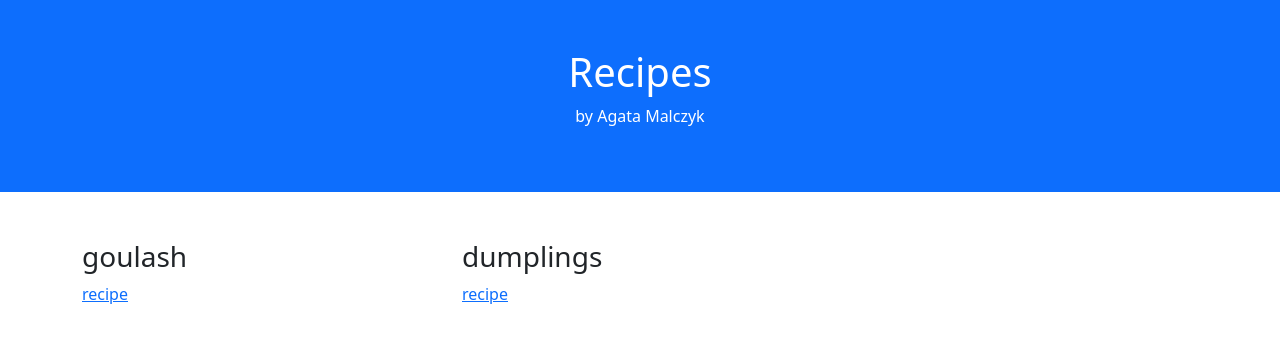
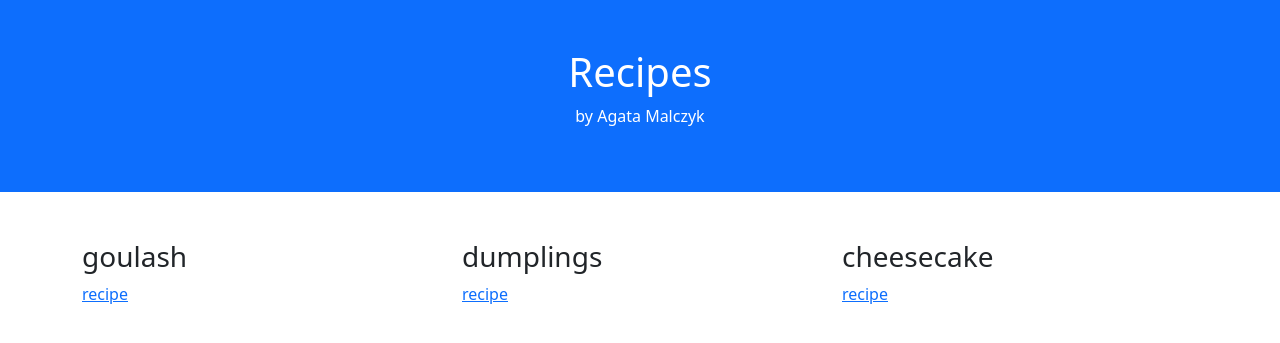
Before and after one commit to AgataMal/Recipes, a Flask app: page / in a window 1280 px wide. Shown: the top 343 px of the page. Run offline with Flask 2, Linux system fonts and the light colour scheme.

Commit message:
add new recipe (#22)

```diff
--- /dev/null
+++ b/server/page_cheesecake.py
@@ -0,0 +1,8 @@
+from struct import pack
+import page_recipe_template
+from flask import render_template
+name="cheesecake"
+picture="https://media.istockphoto.com/photos/cheesecake-slice-new-york-style-classical-cheese-cake-picture-id1167344045?k=20&m=1167344045&s=612x612&w=0&h=y-dYuj5D2v_narosVM-mGDXFXbjpMKCS_8VlEE79tG4="
+
+def recipe():
+    return render_template(page_recipe_template.template_name, recipe_name=name, recipe_image=picture, ingredients=["cheese", "flavour", "eggs"])
--- a/server/page_recipe_template.py
+++ b/server/page_recipe_template.py
@@ -1,4 +1 @@
-from re import template
-
-
 template_name="recipe.html"
--- a/server/server.py
+++ b/server/server.py
@@ -2,6 +2,7 @@
 import page_recipes
 import page_goulash
 import page_dumplings
+import page_cheesecake
 from flask import Flask, render_template
 
 app = Flask(__name__)
@@ -18,6 +19,11 @@ def goulash():
 def dumplings():
     return page_dumplings.recipe()
 
+@app.route('/cheesecake')
+def cheesecake():
+    return page_cheesecake.recipe()
+
+
 
 if __name__ == '__main__':
     app.run(debug=True, host="0.0.0.0")
--- a/server/templates/recipes.html
+++ b/server/templates/recipes.html
@@ -29,6 +29,10 @@
                 <h3>dumplings</h3>
                 <p><a href="/dumplings">recipe</a></p>
             </div>
+            <div class="col-sm-4">
+                <h3>cheesecake </h3>
+                <p><a href="/cheesecake">recipe</a></p>
+            </div>
 
         </div>
     </div>
```
